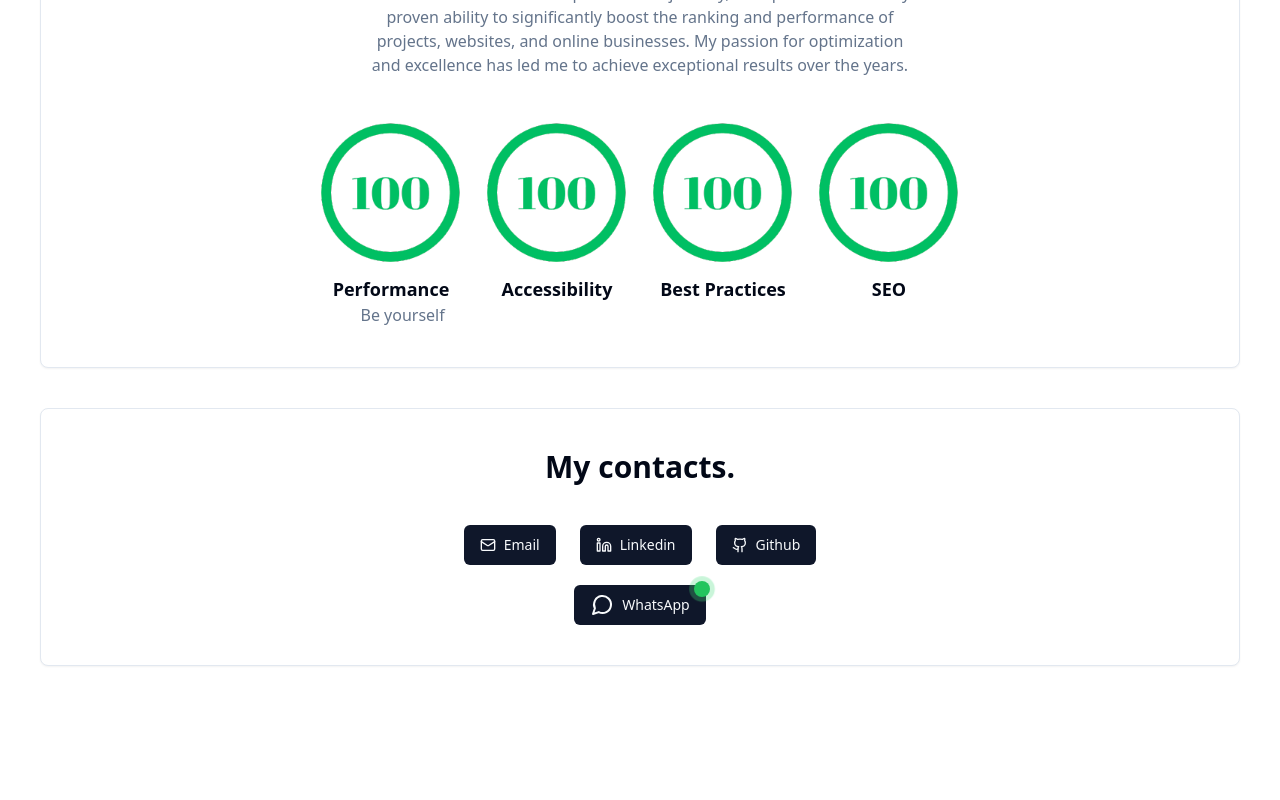
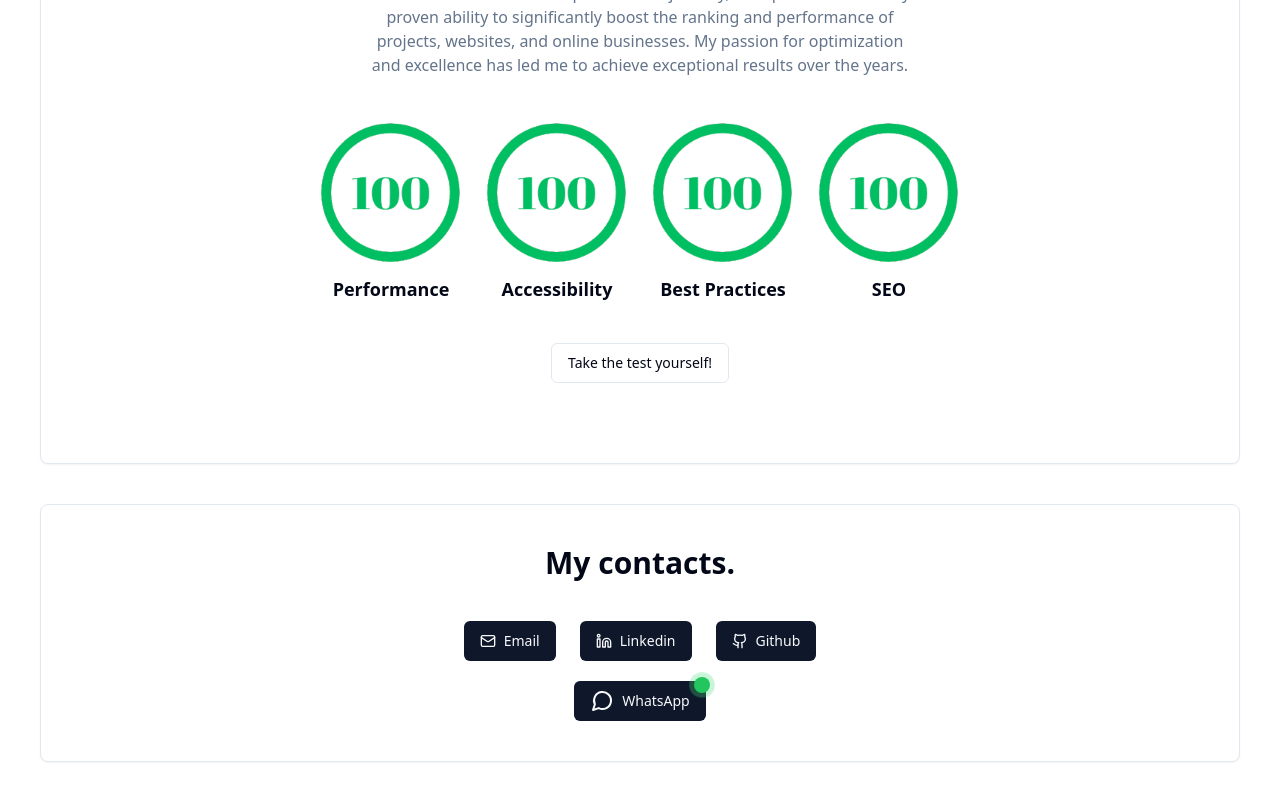
Before and after one commit to allan-batista-dev/allan-dev-portfolio, a Next.js app: page / in a window 1280 px wide. Shown: the part 2796-3596 px from the top of the page. Before the commit the page ends 3502 px from the top, so only its background shows below. Built offline with nearby package versions, Linux system fonts and the light colour scheme.

Commit message:
btn test SEO

```diff
--- a/src/app/page.tsx
+++ b/src/app/page.tsx
@@ -20,6 +20,8 @@ import Image from "next/image"
 import { front, back, devops } from '../lib/stacks';
 import Loading from "./loading";
 import { useEffect, useState } from "react";
+import Link from "next/link";
+import { Button } from "@/components/ui/button";
 
 export default function Home() {
   return (
@@ -151,12 +153,12 @@ export default function Home() {
               <h4 className=" mb-10 text-3xl font-extrabold">
                 "If you're not on the first page of Google,<br /> you don't exist."
               </h4>
-              <p className="text-muted-foreground ml-auto mr-auto w-1/2">
+              <p className="text-muted-foreground ml-auto mr-auto w-auto sm:w-1/2">
                 With a solid and dedicated professional journey, I am proud to share my proven ability to significantly boost the ranking and performance of projects, websites, and online businesses. My passion for optimization and excellence has led me to achieve exceptional results over the years.
               </p>
             </div>
-            <div className=" flex justify-center items-center gap-4">
-              <div >
+            <div className="flex flex-col sm:flex-row justify-center items-center gap-4">
+              <div>
                 <Image
                   src={seo}
                   alt="seo-perform"
@@ -165,7 +167,7 @@ export default function Home() {
                 />
                 <p className="text-lg font-bold mt-2 text-center">Performance</p>
               </div>
-              <div >
+              <div>
                 <Image
                   src={seo}
                   alt="seo-perform"
@@ -174,7 +176,7 @@ export default function Home() {
                 />
                 <p className="text-lg font-bold mt-2 text-center">Accessibility</p>
               </div>
-              <div >
+              <div>
                 <Image
                   src={seo}
                   alt="seo-perform"
@@ -183,7 +185,7 @@ export default function Home() {
                 />
                 <p className="text-lg font-bold mt-2 text-center">Best Practices</p>
               </div>
-              <div >
+              <div>
                 <Image
                   src={seo}
                   alt="seo-perform"
@@ -193,9 +195,13 @@ export default function Home() {
                 <p className="text-lg font-bold mt-2 text-center">SEO</p>
               </div>
             </div>
-            <p className="text-muted-foreground ml-auto mr-auto w-1/2">
-              Be yourself
-            </p>
+            <div className="text-center my-10">
+              <Button variant="outline">
+                <Link rel="noopener noreferrer" target="_blank" href="https://pagespeed.web.dev/analysis/https-allan-dev-portfolio-vercel-app/2mibahwiw7?form_factor=mobile">
+                  Take the test yourself!
+                </Link>
+              </Button>
+            </div>
           </Card>
         </section>
         <section id="#mycontacts">
```
